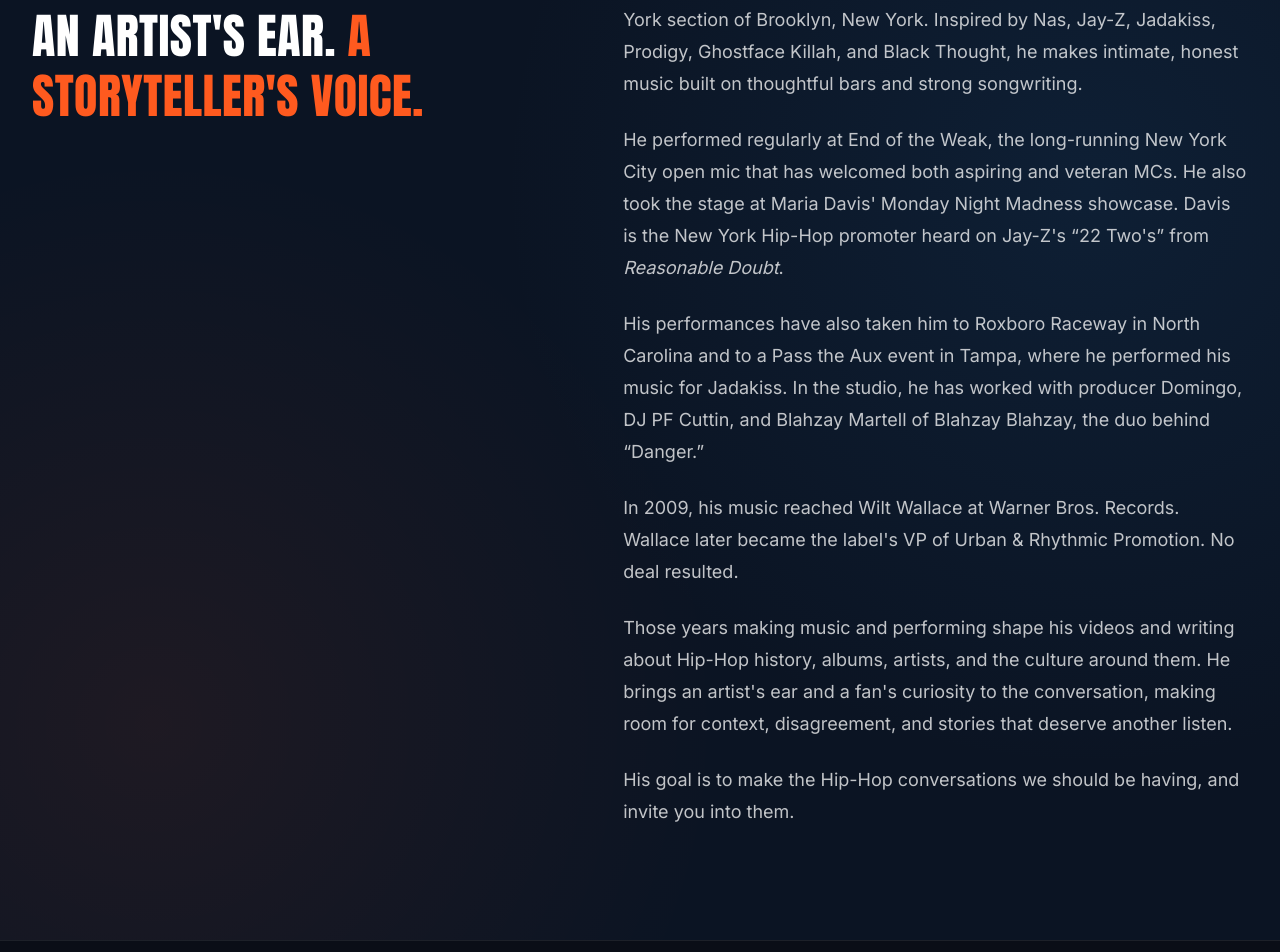
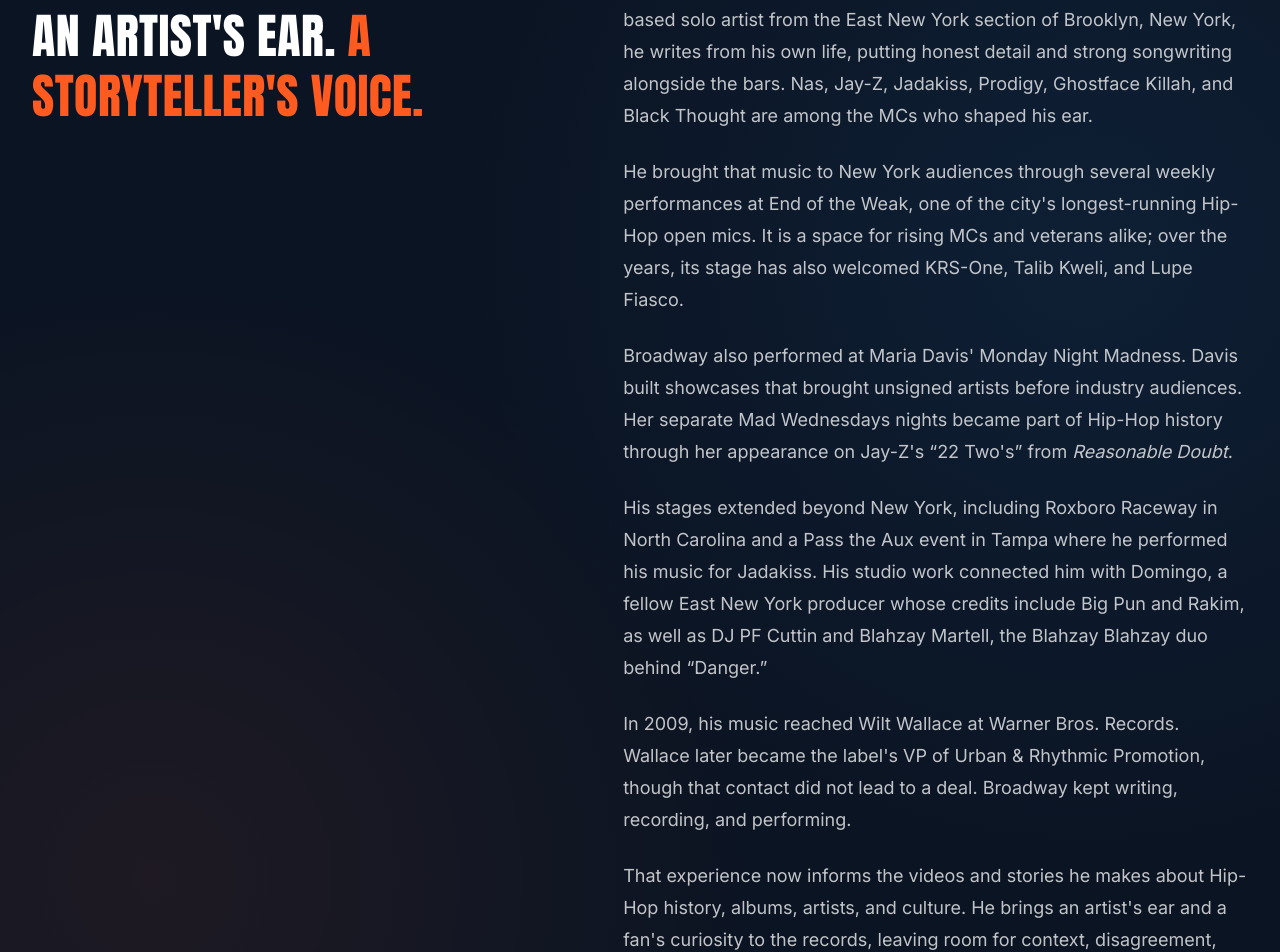
Before and after one commit to BroadwaytheLyricist/bway-site, a Next.js app: page /about in a window 1280 px wide. Shown: the part 1081-2033 px from the top of the page. Built offline with nearby package versions, Linux system fonts and the light colour scheme.

Commit message:
Reframe About story around artist experience and NYC stages

```diff
--- a/src/app/about/page.tsx
+++ b/src/app/about/page.tsx
@@ -40,22 +40,22 @@
           </div>
           <div className="space-y-6 text-base leading-8 text-white/75 sm:text-lg">
             <p>
-              Broadway the Lyricist is a Tampa-based solo artist from the East New York section of Brooklyn, New York. Inspired by Nas, Jay-Z, Jadakiss, Prodigy, Ghostface Killah, and Black Thought, he makes intimate, honest music built on thoughtful bars and strong songwriting.
+              Music was Broadway the Lyricist&apos;s first way of telling a story. A Tampa-based solo artist from the East New York section of Brooklyn, New York, he writes from his own life, putting honest detail and strong songwriting alongside the bars. Nas, Jay-Z, Jadakiss, Prodigy, Ghostface Killah, and Black Thought are among the MCs who shaped his ear.
             </p>
             <p>
-              He performed regularly at End of the Weak, the long-running New York City open mic that has welcomed both aspiring and veteran MCs. He also took the stage at Maria Davis&apos; Monday Night Madness showcase. Davis is the New York Hip-Hop promoter heard on Jay-Z&apos;s &ldquo;22 Two&apos;s&rdquo; from <em>Reasonable Doubt</em>.
+              He brought that music to New York audiences through several weekly performances at End of the Weak, one of the city&apos;s longest-running Hip-Hop open mics. It is a space for rising MCs and veterans alike; over the years, its stage has also welcomed KRS-One, Talib Kweli, and Lupe Fiasco.
             </p>
             <p>
-              His performances have also taken him to Roxboro Raceway in North Carolina and to a Pass the Aux event in Tampa, where he performed his music for Jadakiss. In the studio, he has worked with producer Domingo, DJ PF Cuttin, and Blahzay Martell of Blahzay Blahzay, the duo behind &ldquo;Danger.&rdquo;
+              Broadway also performed at Maria Davis&apos; Monday Night Madness. Davis built showcases that brought unsigned artists before industry audiences. Her separate Mad Wednesdays nights became part of Hip-Hop history through her appearance on Jay-Z&apos;s &ldquo;22 Two&apos;s&rdquo; from <em>Reasonable Doubt</em>.
             </p>
             <p>
-              In 2009, his music reached Wilt Wallace at Warner Bros. Records. Wallace later became the label&apos;s VP of Urban &amp; Rhythmic Promotion. No deal resulted.
+              His stages extended beyond New York, including Roxboro Raceway in North Carolina and a Pass the Aux event in Tampa where he performed his music for Jadakiss. His studio work connected him with Domingo, a fellow East New York producer whose credits include Big Pun and Rakim, as well as DJ PF Cuttin and Blahzay Martell, the Blahzay Blahzay duo behind &ldquo;Danger.&rdquo;
             </p>
             <p>
-              Those years making music and performing shape his videos and writing about Hip-Hop history, albums, artists, and the culture around them. He brings an artist&apos;s ear and a fan&apos;s curiosity to the conversation, making room for context, disagreement, and stories that deserve another listen.
+              In 2009, his music reached Wilt Wallace at Warner Bros. Records. Wallace later became the label&apos;s VP of Urban &amp; Rhythmic Promotion, though that contact did not lead to a deal. Broadway kept writing, recording, and performing.
             </p>
             <p>
-              His goal is to make the Hip-Hop conversations we should be having, and invite you into them.
+              That experience now informs the videos and stories he makes about Hip-Hop history, albums, artists, and culture. He brings an artist&apos;s ear and a fan&apos;s curiosity to the records, leaving room for context, disagreement, and a closer listen. The goal is to make the Hip-Hop conversations we should be having, and invite you into them.
             </p>
           </div>
         </div>
```
